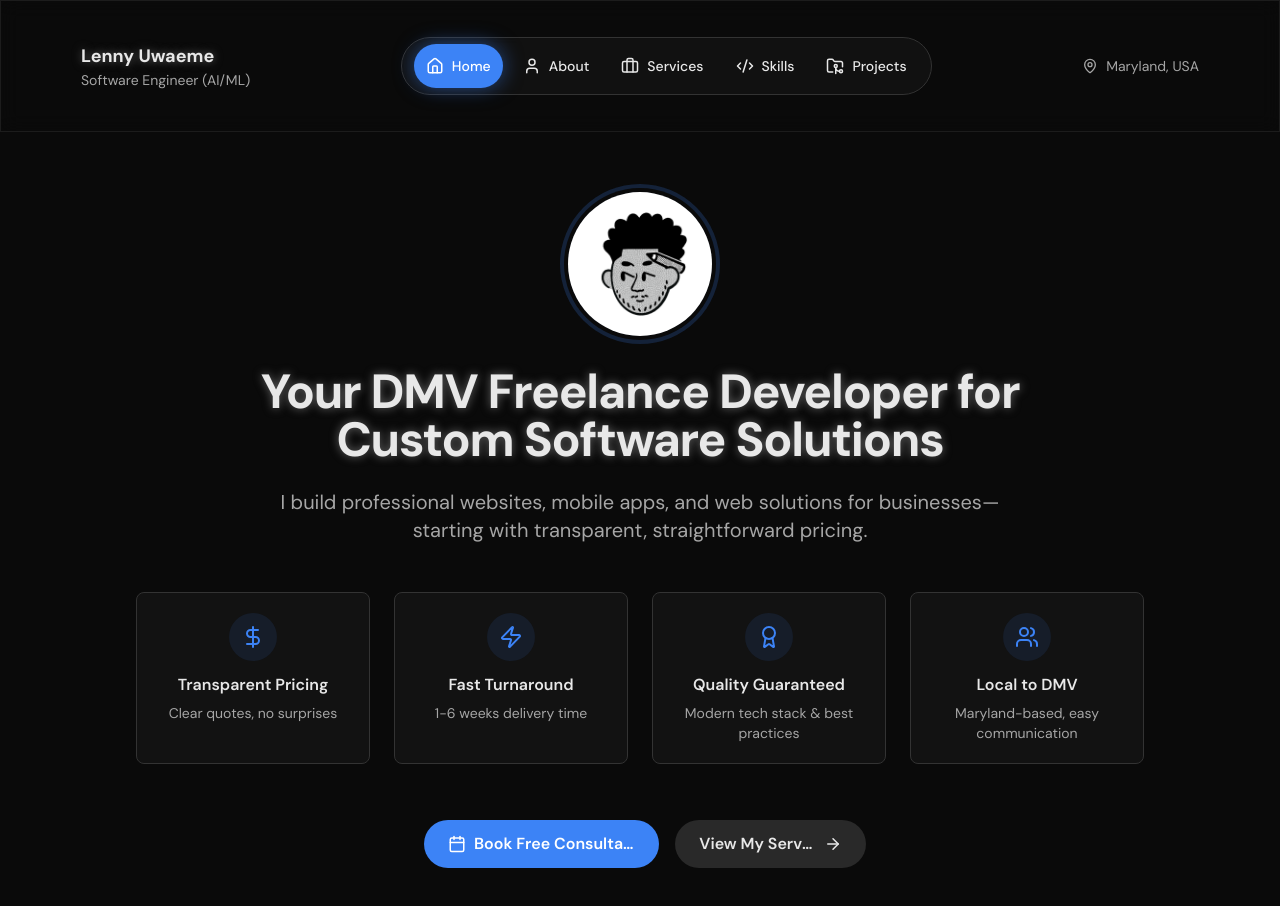
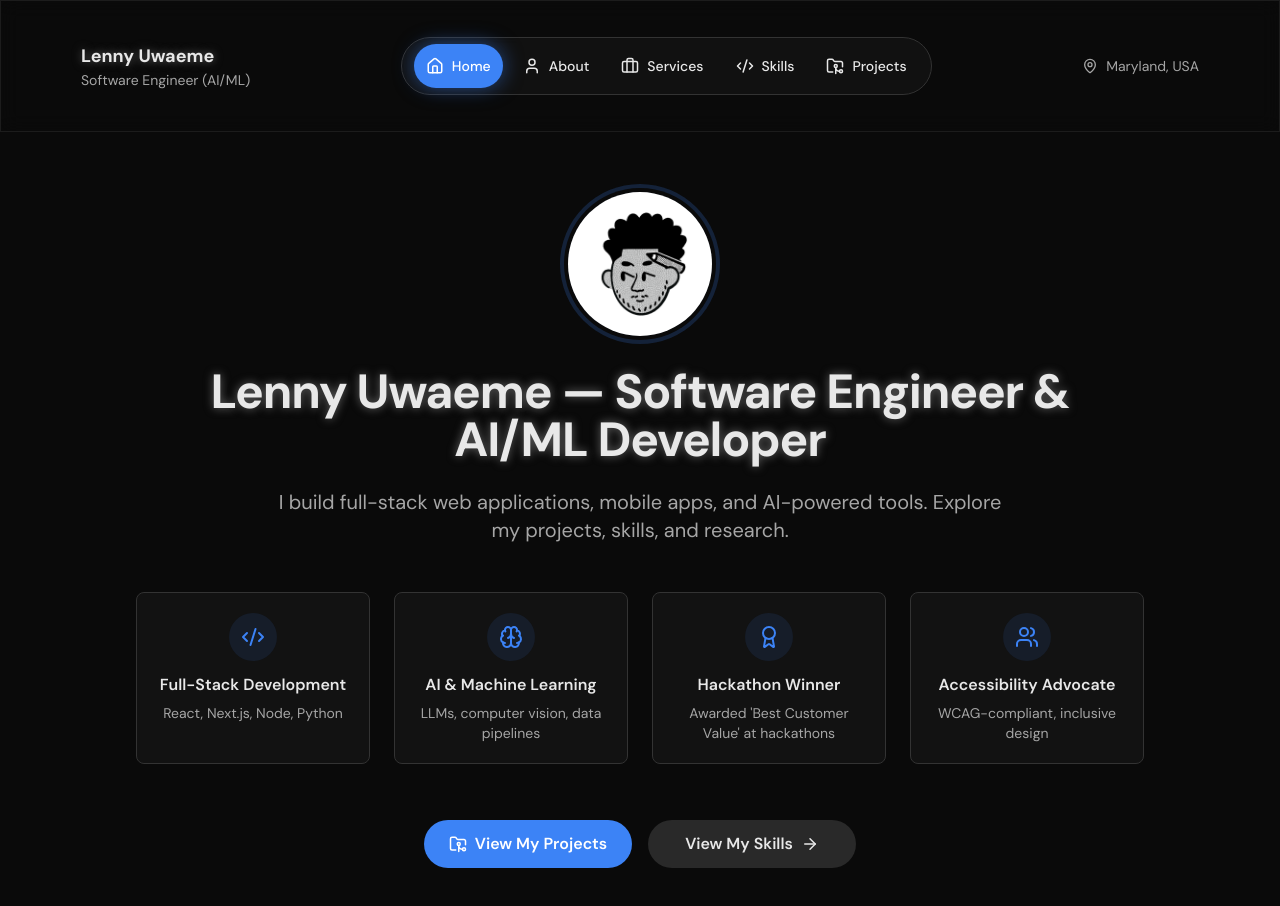
Before and after one commit to lennythecreator/Portfolio, a Next.js app: page / in a window 1280 px wide. Shown: the top 906 px of the page. Built offline with nearby package versions, Linux system fonts and the light colour scheme.

Commit message:
Rewrite landing page copy for portfolio positioning

```diff
--- a/app/page.js
+++ b/app/page.js
@@ -2,21 +2,17 @@
 
 import Navbar from "@/components/navbar";
 import { Avatar, AvatarImage } from "@/components/ui/avatar";
-import { Badge } from "@/components/ui/badge";
-import { DollarSign, Zap, Award, Users, Calendar, ArrowRight } from "lucide-react";
+import { Code2, Brain, Award, Users, FolderGit2, ArrowRight } from "lucide-react";
 import Link from "next/link";
 import { motion } from "framer-motion";
 import MagneticElement from "@/components/magnetic-element";
 import SplitText from "@/components/split-text";
-import { HERO_CONTENT, BOOKING } from "@/constants/constants";
-import EmailModal from "@/components/email-modal";
-import { useState } from "react";
+import { HERO_CONTENT } from "@/constants/constants";
 
 export default function Home() {
-  const [isEmailModalOpen, setIsEmailModalOpen] = useState(false);
   const iconMap = {
-    DollarSign: DollarSign,
-    Zap: Zap,
+    Code2: Code2,
+    Brain: Brain,
     Award: Award,
     Users: Users,
   };
@@ -104,19 +100,19 @@ export default function Home() {
 
         <motion.div variants={itemVariants} className="flex flex-col sm:flex-row gap-3 md:gap-4 w-full max-w-md px-2">
           <MagneticElement strength={0.2} className="w-full sm:w-auto flex-1">
-            <button
-              onClick={() => setIsEmailModalOpen(true)}
+            <Link
+              href="/Projects"
               className="flex items-center justify-center gap-2 px-4 py-3 md:px-6 md:py-3 rounded-full bg-primary text-primary-foreground hover:bg-primary/90 transition-all duration-300 hover:shadow-glow-blue hover:scale-105 text-sm md:text-base w-full font-semibold min-h-[48px]"
               style={{ whiteSpace: 'nowrap' }}
             >
-              <Calendar size={18} className="flex-shrink-0" />
+              <FolderGit2 size={18} className="flex-shrink-0" />
               <span className="truncate">{HERO_CONTENT.primary_cta}</span>
-            </button>
+            </Link>
           </MagneticElement>
 
           <MagneticElement strength={0.2} className="w-full sm:w-auto flex-1">
             <Link
-              href="/Services"
+              href="/Skills"
               className="flex items-center justify-center gap-2 px-4 py-3 md:px-6 md:py-3 rounded-full bg-secondary text-secondary-foreground hover:bg-secondary/80 transition-all duration-300 hover:shadow-glow hover:scale-105 text-sm md:text-base w-full font-semibold min-h-[48px]"
               style={{ whiteSpace: 'nowrap' }}
             >
@@ -126,9 +122,6 @@ export default function Home() {
           </MagneticElement>
         </motion.div>
       </motion.div>
-
-      {/* Email Modal */}
-      <EmailModal isOpen={isEmailModalOpen} onClose={() => setIsEmailModalOpen(false)} />
     </div>
   );
 }
--- a/constants/constants.js
+++ b/constants/constants.js
@@ -265,32 +265,32 @@ const SERVICE_ADDONS = [
 ];
 
 const HERO_CONTENT = {
-    headline: "Your DMV Freelance Developer for Custom Software Solutions",
-    subheadline: "I build professional websites, mobile apps, and web solutions for businesses—starting with transparent, straightforward pricing.",
+    headline: "Lenny Uwaeme — Software Engineer & AI/ML Developer",
+    subheadline: "I build full-stack web applications, mobile apps, and AI-powered tools. Explore my projects, skills, and research.",
     value_props: [
         {
-            icon: "DollarSign",
-            text: "Transparent Pricing",
-            description: "Clear quotes, no surprises"
+            icon: "Code2",
+            text: "Full-Stack Development",
+            description: "React, Next.js, Node, Python"
         },
         {
-            icon: "Zap",
-            text: "Fast Turnaround",
-            description: "1-6 weeks delivery time"
+            icon: "Brain",
+            text: "AI & Machine Learning",
+            description: "LLMs, computer vision, data pipelines"
         },
         {
             icon: "Award",
-            text: "Quality Guaranteed",
-            description: "Modern tech stack & best practices"
+            text: "Hackathon Winner",
+            description: "Awarded 'Best Customer Value' at hackathons"
         },
         {
             icon: "Users",
-            text: "Local to DMV",
-            description: "Maryland-based, easy communication"
+            text: "Accessibility Advocate",
+            description: "WCAG-compliant, inclusive design"
         }
     ],
-    primary_cta: "Book Free Consultation",
-    secondary_cta: "View My Services"
+    primary_cta: "View My Projects",
+    secondary_cta: "View My Skills"
 };
 
 const BOOKING = {
```
